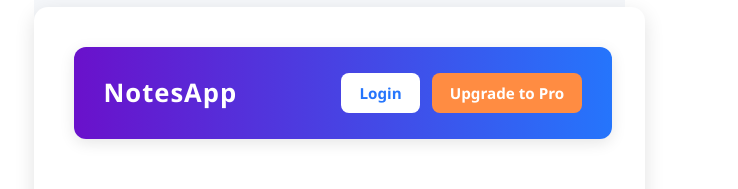
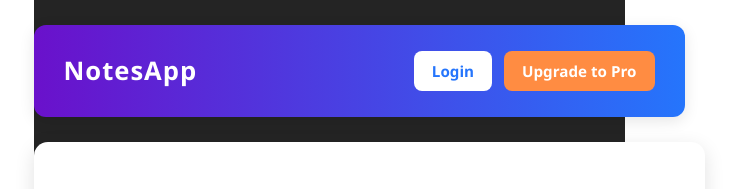
Before and after one commit to MuskanChauhan2980/Yardstick, a React app in the folder Frontend/: page / in a window 1280 px wide. Shown: the top 189 px of the page, without its empty margins (311-1049 px from the left). Built offline with nearby package versions, Linux system fonts and the light colour scheme; no server answers; sample sign-in values are in the browser's storage; the HTML template or start-up script is replaced by a standard one.

Commit message:
complete the flow to application and their design

```diff
--- a/Frontend/src/pages/NotesPage.css
+++ b/Frontend/src/pages/NotesPage.css
@@ -1,17 +1,17 @@
-/* Full page center layout */
+/* This allows content to flow from top to bottom */
 body, html {
-  height: 100%;
+  min-height: 100vh;
   margin: 0;
-  display: flex;
-  justify-content: center;
-  align-items: center;
-  background: #f5f7fa; /* dark mode background */
+  background: #242424;
   font-family: 'Segoe UI', Tahoma, Geneva, Verdana, sans-serif;
+  display: flex; /* New: Use flex on the body */
+  flex-direction: column; /* New: Stack children vertically */
+  align-items: center; /* New: Center all children horizontally */
 }
 
-
- .navbar {
-  width: 90%;
+/* The navbar should be a full-width element at the top */
+.navbar {
+  width: 100%;
   position: sticky;
   top: 0;
   display: flex;
@@ -20,9 +20,32 @@ body, html {
   background: linear-gradient(90deg, #6a11cb, #2575fc);
   padding: 15px 30px;
   border-radius: 12px;
-  margin-bottom: 25px;  /* spacing below navbar */
+  margin: 25px auto; /* Centered with a margin on top/bottom */
   box-shadow: 0 4px 15px rgba(0,0,0,0.1);
 }
+
+/* The new wrapper for the main content */
+.main-content-wrapper {
+  width: 100%;
+  max-width: 1200px; /* Aligns with your notes-container max-width */
+  display: flex;
+  justify-content: center;
+  flex-direction: column;
+}
+
+/* This is your main content card, now it will be properly centered */
+.notes-container {
+  width: 100%; /* Changed to 100% to fill the new wrapper */
+  background: #ffffff;
+  border-radius: 14px;
+  box-shadow: 0 6px 20px rgba(0, 0, 0, 0.12);
+  padding: 40px;
+  margin-bottom: 40px; /* Added margin to the bottom for spacing */
+  display: flex;
+  flex-direction: column;
+}
+
+/* ... all your other CSS for h2, note-card, table, etc. remains the same */
 
 
 .logo {
@@ -70,18 +93,7 @@ body, html {
 
 
 
-.notes-container {
-  width: 90%;
-  max-width: 1200px;
-  min-height: 85vh;
-  background: #ffffff;
-  border-radius: 14px;
-  box-shadow: 0 6px 20px rgba(0, 0, 0, 0.12);
-  padding: 40px;   /* reduced from 100px so navbar doesn’t feel pushed too far */
-  margin-top: 40px; /* ⬅️ pushes whole card down from top of page */
-  display: flex;
-  flex-direction: column;
-}
+
 
 
 .notes-container h2 {
--- a/Frontend/src/pages/NotesPage.jsx
+++ b/Frontend/src/pages/NotesPage.jsx
@@ -63,7 +63,6 @@ function NotesPage() {
     }
   };
 
-
   // Upgrade tenant plan
   const handleUpgrade = async () => {
     try {
@@ -81,7 +80,6 @@ const handleUpgrade = async () => {
       const response = await axios.post(`/api/tenants/${tenantSlug}/upgrade`);
 
       alert(response.data.message || "Upgraded successfully to Pro!");
-    // Refresh notes after upgrade so user can add more
       fetchNotes();
     } catch (err) {
       console.error("Failed to upgrade:", err);
@@ -92,7 +90,6 @@ const handleUpgrade = async () => {
       }
     }
   };
-
 
   // Delete note
   const handleDelete = async (id) => {
@@ -118,6 +115,7 @@ const handleUpgrade = async () => {
     setNoteTitle('');
   };
 
+  // The loading block is now a simple centered div
   if (loading) {
     return (
       <div className="notes-container">
@@ -127,8 +125,7 @@ const handleUpgrade = async () => {
   }
 
   return (
-    <div className="notes-container">
-      {/* ✅ Navbar */}
+    <>
       <div className="navbar">
         <h1 className="logo">NotesApp</h1>
         <div className="nav-buttons">
@@ -136,13 +133,13 @@ const handleUpgrade = async () => {
           <button onClick={handleUpgrade} className="upgrade-btn">
             Upgrade to Pro
           </button>
-
         </div>
       </div>
 
+      {/* The main content wrapper centers the notes-container */}
+      <div className="main-content-wrapper">
+        <div className="notes-container">
           <h2>Your Notes</h2>
-
-      {/* Form */}
           <div className="note-card">
             <h3>{editingNote ? 'Edit Note' : 'Create New Note'}</h3>
             <form onSubmit={handleSubmit}>
@@ -176,8 +173,6 @@ const handleUpgrade = async () => {
               </div>
             </form>
           </div>
-
-      {/* Notes Table */}
           <div className="notes-table-container">
             <table>
               <thead>
@@ -219,6 +214,8 @@ const handleUpgrade = async () => {
             </table>
           </div>
         </div>
+      </div>
+    </>
   );
 }
 
```
Lines whose indentation alone changed are shown as unchanged.
